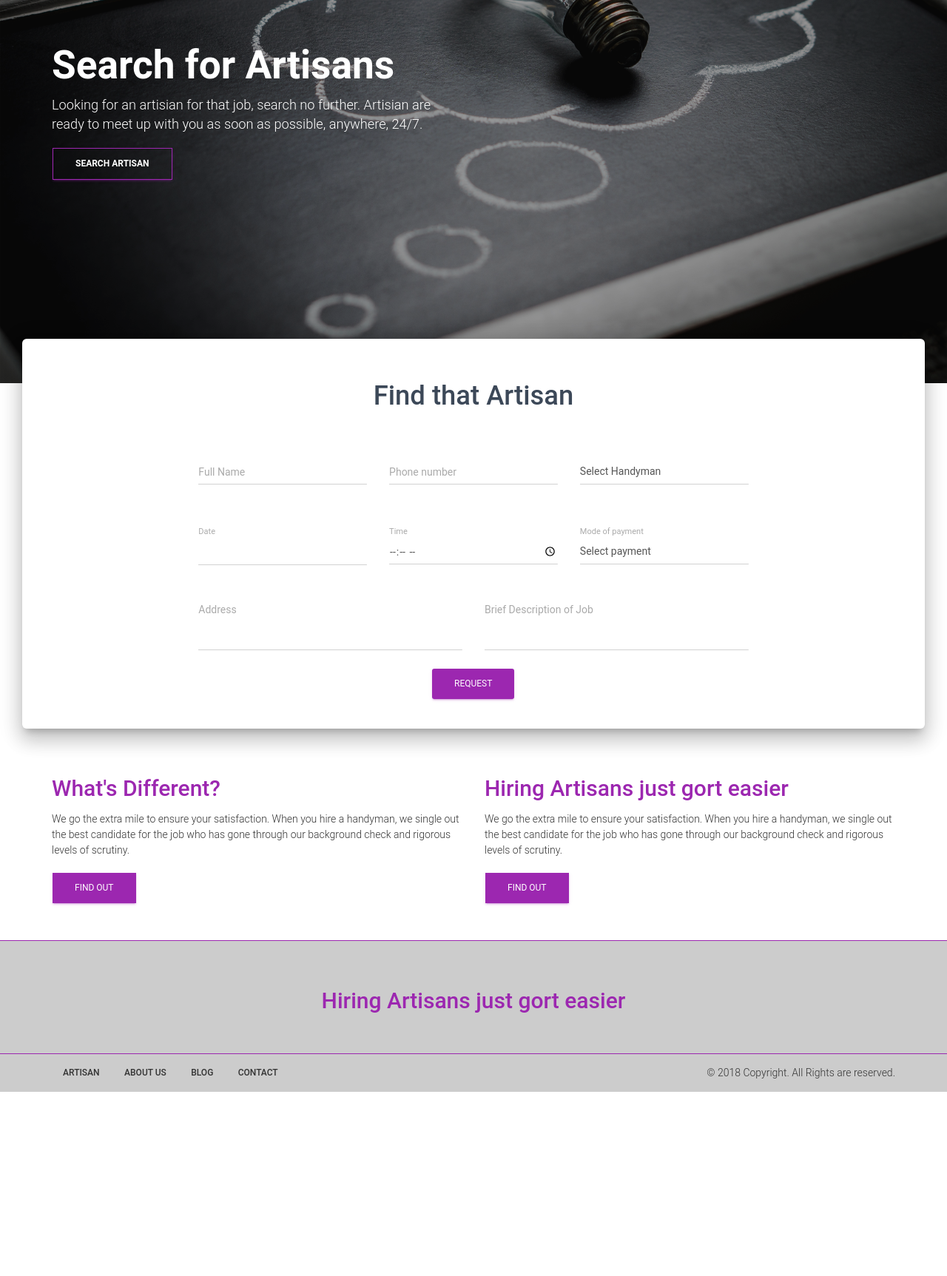
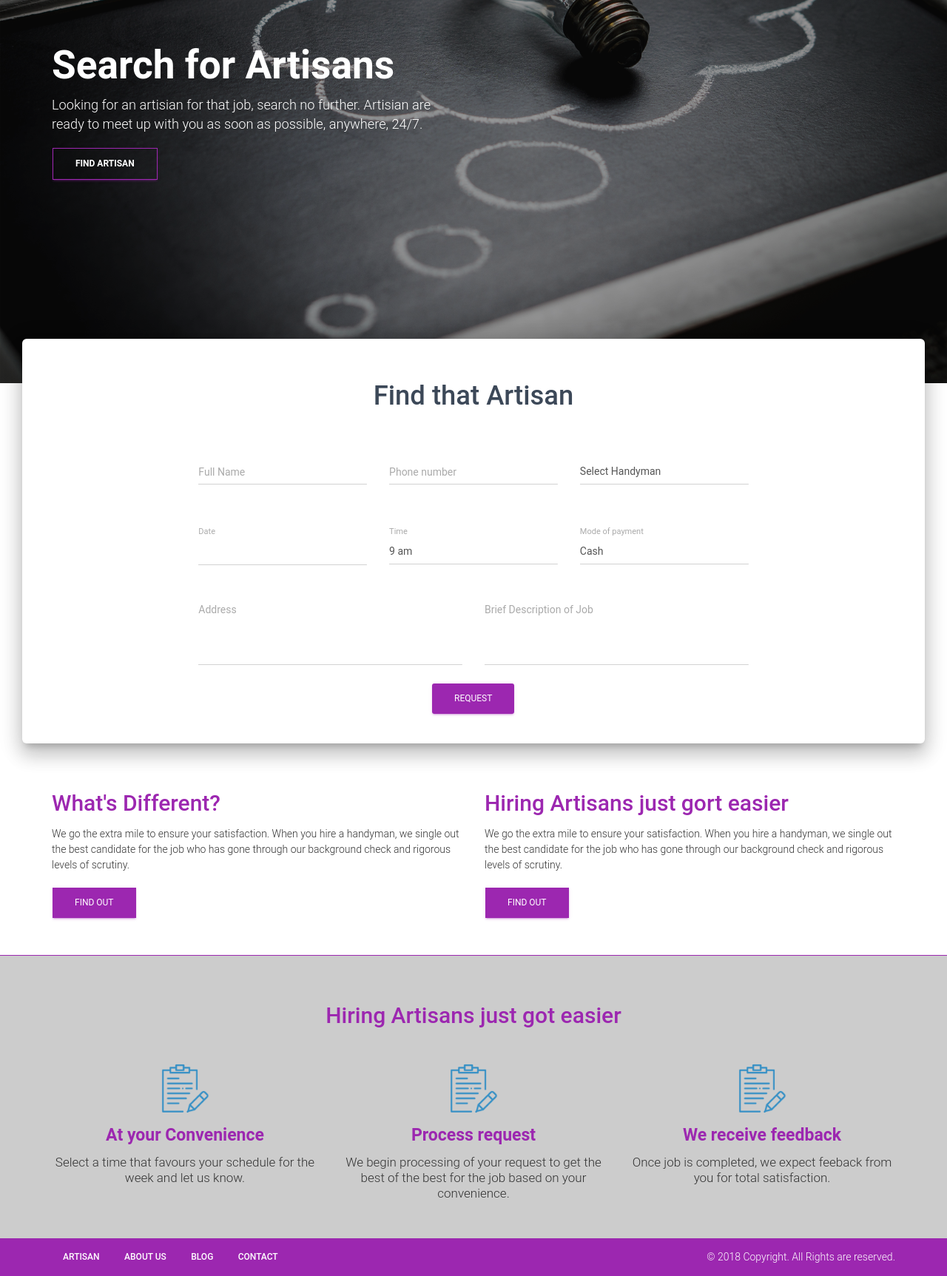
Before and after one commit to chrix95/artisan, a PHP site: page / in a window 1280 px wide. Shown: the part 282-2007 px from the top of the page at 74% size. Before the commit the page ends 1758 px from the top, so only its background shows below. Run offline with PHP 8.4, Linux system fonts and the light colour scheme.

Commit message:
Second commit on inteface design

```diff
--- a/assets/css/main.css
+++ b/assets/css/main.css
@@ -46,10 +46,20 @@ h3.title {
   padding: 40px;
   background-color: #CCCCCC;
   border-top: 1px solid #9C27B0;
-  border-bottom: 1px solid #9C27B0;
 }
-
+h4.sub-title {
+  text-align: center;
+  font-size: 23px;
+  font-weight: bold;
+  color: #9c27b0;
+}
+p.title-text {
+  font-size: 17px;
+  text-align: center;
+}
 /************ footer.html**************/
 footer {
-     padding: 0;
+   padding: 0;
+   background-color: #9c27b0;
+   color: #fff;
 }
--- a/index.php
+++ b/index.php
@@ -57,7 +57,7 @@
 							<h1 class="title">Search for Artisans</h1>
 	            <h4>Looking for an artisian for that job, search no further. Artisian are ready to meet up with you as soon as possible, anywhere, 24/7.</h4>
 							<a href="#main-raised">
-								<button type="button" id="findBut" name="button" class="btn btn-primary">Search Artisan</button>
+								<button type="button" id="findBut" name="button" class="btn btn-primary">Find Artisan</button>
 							</a>
 						</div>
           </div>
@@ -93,10 +93,28 @@
 			</section>
 			<section id="easierArtisans">
 				<div class="container">
-					<h3 class="title text-center">Hiring Artisans just gort easier</h3>
+					<h3 class="title text-center" style="margin-bottom: 40px;">Hiring Artisans just got easier</h3>
 					<div class="row">
-						<div class="">
-
+						<div class="col-md-4">
+							<img src="assets/img/icons/describe.png" alt="" class="img img-responsive center-block" width="75px" />
+							<h4 class="sub-title">At your Convenience</h4>
+							<p class="title-text">
+								Select a time that favours your schedule for the week and let us know.
+							</p>
+						</div>
+						<div class="col-md-4">
+							<img src="assets/img/icons/describe.png" alt="" class="img img-responsive center-block" width="75px" />
+							<h4 class="sub-title">Process request</h4>
+							<p class="title-text">
+								We begin processing of your request to get the best of the best for the job based on your convenience.
+							</p>
+						</div>
+						<div class="col-md-4">
+							<img src="assets/img/icons/describe.png" alt="" class="img img-responsive center-block" width="75px" />
+							<h4 class="sub-title">We receive feedback</h4>
+							<p class="title-text">
+								Once job is completed, we expect feeback from you for total satisfaction.
+							</p>
 						</div>
 					</div>
 				</div>
--- a/resources/find_form.html
+++ b/resources/find_form.html
@@ -34,14 +34,25 @@
         <div class="col-md-4">
           <div class="form-group ">
             <label class="control-label">Time</label>
-            <input type="time" class="form-control" name="time">
+            <select class="form-control" name="date">
+              <option disabled="yes">Select time</option>
+              <option value="9am">9 am</option>
+              <option value="10am">10 am</option>
+              <option value="11am">11 am</option>
+              <option value="12noon">12 noon</option>
+              <option value="1pm">1 pm</option>
+              <option value="2pm">2 pm</option>
+              <option value="3pm">3 pm</option>
+              <option value="4pm">4 pm</option>
+              <option value="5pm">5 pm</option>
+            </select>
           </div>
         </div>
         <div class="col-md-4">
           <div class="form-group">
             <label class="control-label">Mode of payment</label>
             <select class="form-control" name="payment">
-              <option value="">Select payment</option>
+              <option disabled="yes">Select payment</option>
               <option value="Cash">Cash</option>
               <option value="Onlines">Online</option>
             </select>
@@ -52,13 +63,13 @@
         <div class="col-md-6">
           <div class="form-group label-floating">
             <label class="control-label">Address</label>
-            <textarea class="form-control" name="address" rows="3"></textarea>
+            <textarea class="form-control" name="address" rows="4"></textarea>
           </div>
         </div>
         <div class="col-md-6">
           <div class="form-group label-floating">
             <label class="control-label">Brief Description of Job</label>
-            <textarea class="form-control" name="description" rows="3"></textarea>
+            <textarea class="form-control" name="description" rows="4"></textarea>
           </div>
         </div>
       </div>
```
Also changed, not shown: assets/img/icons/complete.svg (added), assets/img/icons/describe.png (added), assets/img/icons/negotiate.svg (added).
